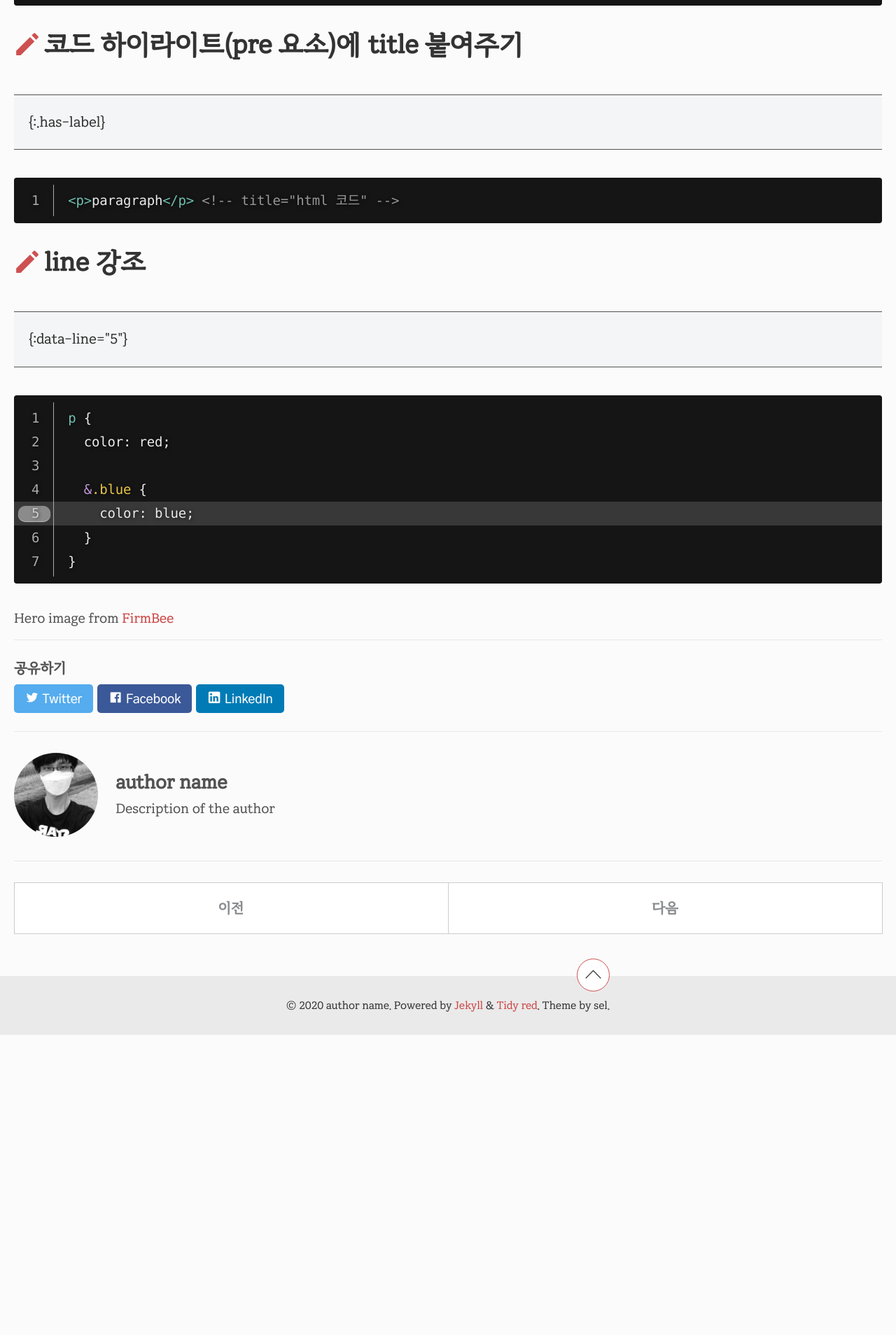
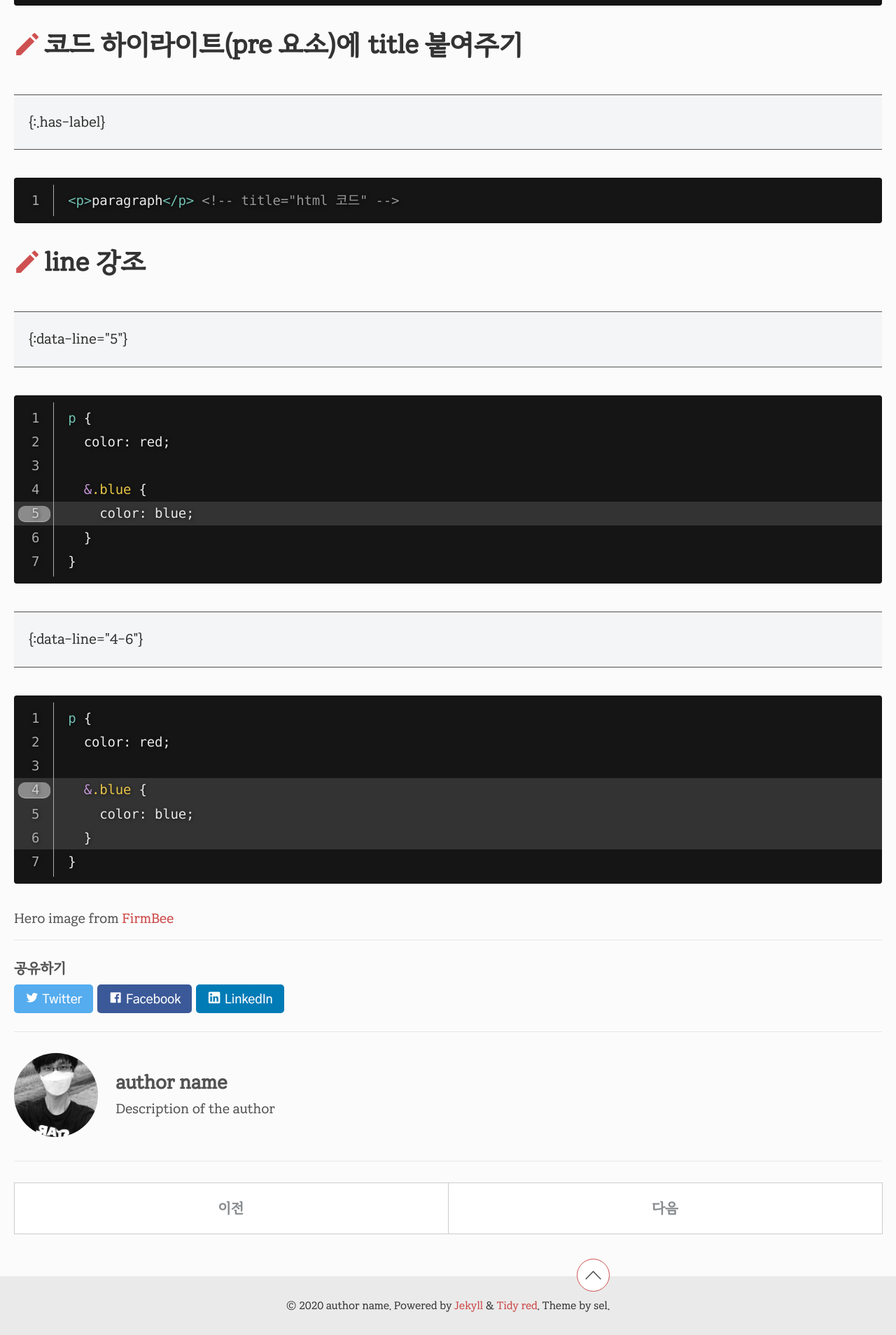
Before and after one commit to selosele/jekyll-theme-tidyred, a Jekyll site: the page built from _posts/2020-06-23-example-post05.md, in a window 1280 px wide. Shown: the part 2173-4081 px from the top of the page at 70% size. Built offline with Jekyll 4.4.1, drawn with Linux system fonts in a browser that asks for light colours; before the commit the page ends 3652 px from its top, so only the background shows below that.

Commit message:
포스트, 레이아웃 CSS/JS 수정

````diff
--- a/_posts/2020-06-23-example-post05.md
+++ b/_posts/2020-06-23-example-post05.md
@@ -92,3 +92,17 @@
   }
 }
 ```
+<pre class="codebox" title="markdown 코드">
+  {:data-line="4-6"}
+</pre>
+
+{:data-line="4-6"}
+```scss
+p {
+  color: red;
+
+  &.blue {
+    color: blue;
+  }
+}
+```
--- a/_sass/tidy-red/_base.scss
+++ b/_sass/tidy-red/_base.scss
@@ -216,8 +216,16 @@
 blockquote {
    position: relative;
    z-index: 1;
+   margin-left: -1rem;
+   margin-right: -1rem;
    padding: 1rem 1.5rem;
+   background-color: $grey02;
    font-style: italic;
+
+   @media (min-width: $min-minimal-width) {
+      margin-left: 0;
+      margin-right: 0;
+   }
 
    &:before {
       content: "\275D";
--- a/_sass/tidy-red/_page.scss
+++ b/_sass/tidy-red/_page.scss
@@ -398,11 +398,7 @@
       margin-top: 1.5rem;
       margin-bottom: 1.5rem;
       justify-content: center;
-      flex-wrap: wrap;
-
-      @media (min-width: $min-medium-width) {
-         flex-direction: column;
-      }
+      flex-flow: column wrap;
 
       &.float {
          &-left {
--- a/_sass/tidy-red/_syntax.scss
+++ b/_sass/tidy-red/_syntax.scss
@@ -43,7 +43,7 @@
   position: relative;
   z-index: 1;
 
-  [id^="code-line"] {
+  [id^="code-line"]:first-of-type {
     color: $grey05;
   }
 }
@@ -66,7 +66,7 @@
   z-index: -1;
   width: 100%;
   height: 1.7rem;
-  background-color: rgba(255,255,255,.15);
+  background-color: rgba(255,255,255,.13);
   pointer-events: none;
 
   &:before {
````
Also changed, not shown: assets/js/_script.js (+26 -2 lines), assets/js/script.js.
